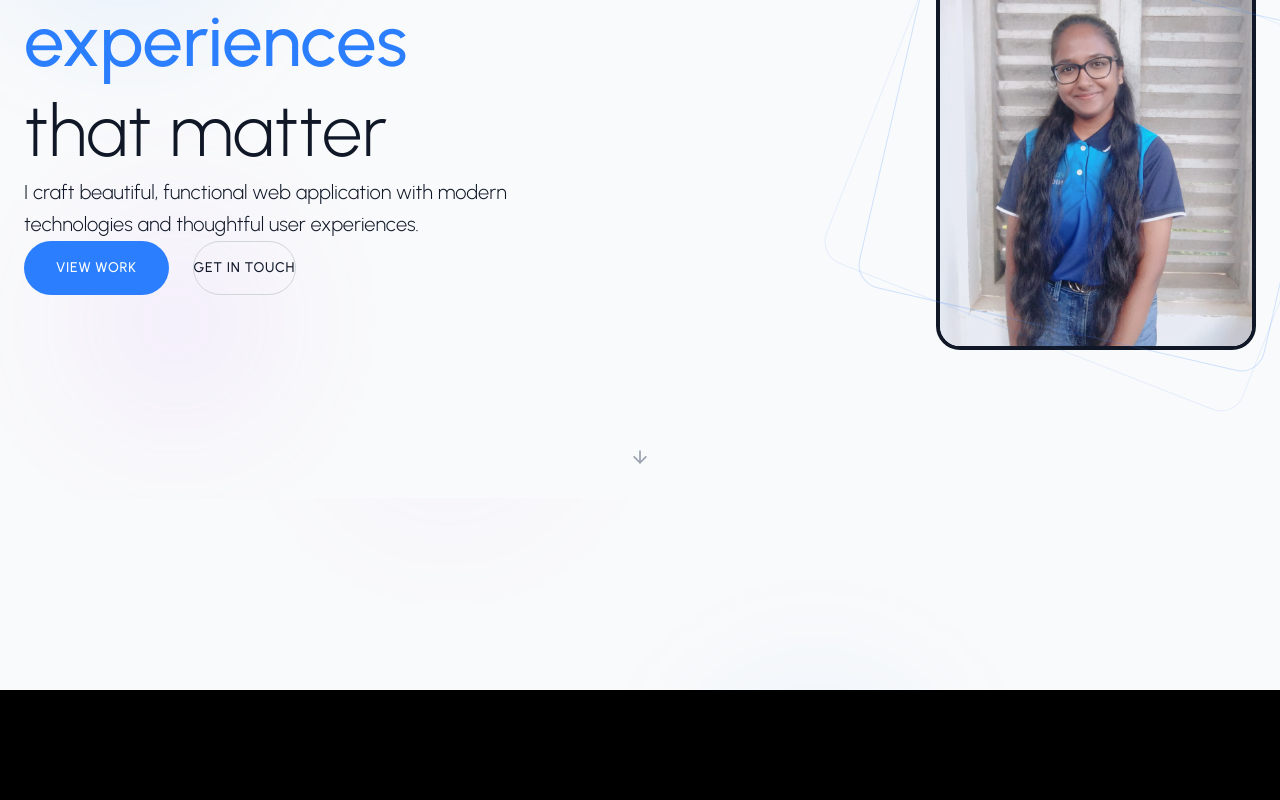
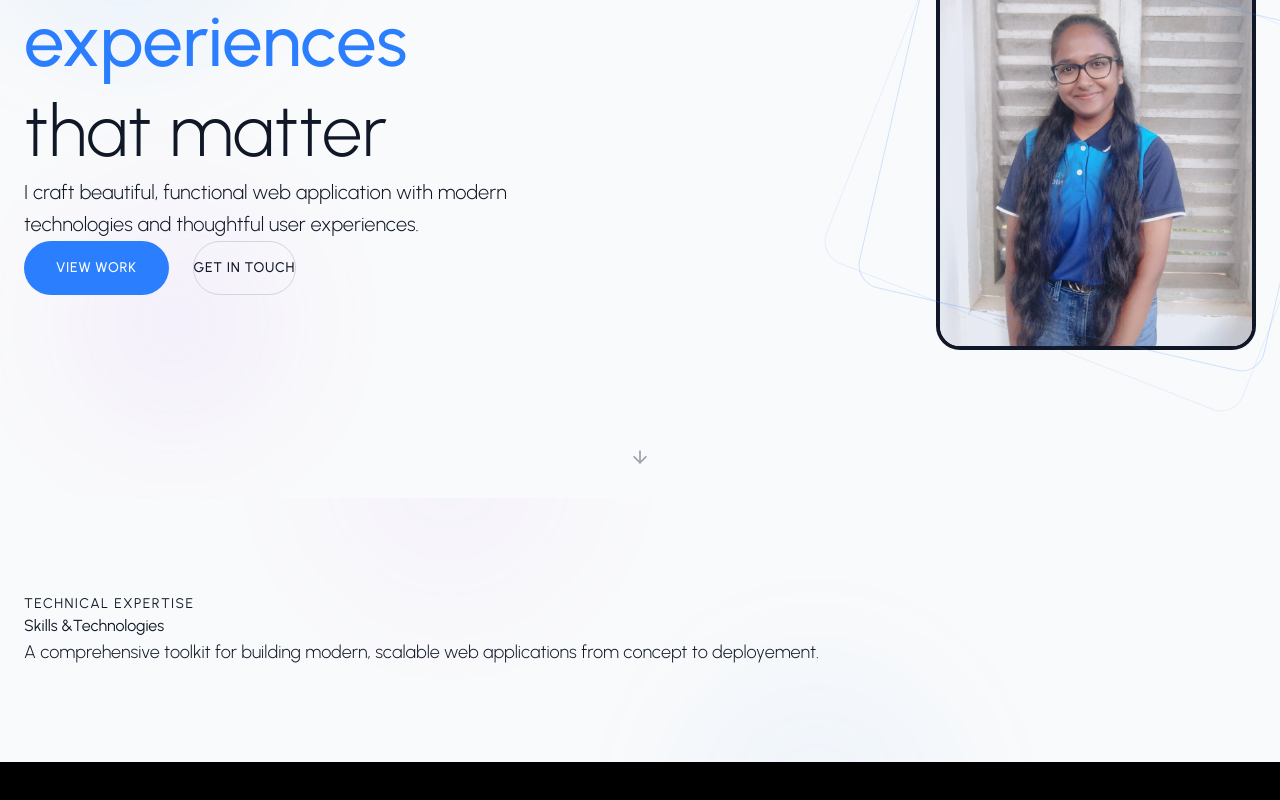
Before and after one commit to AshaniTH/my-portfolio, a React (Vite) app: page / in a window 1280 px wide. Shown: the part 302-1102 px from the top of the page. Built offline with nearby package versions, Linux system fonts and the light colour scheme.

Commit message:
feat: enhance SkillsSection with section header and descriptive text

```diff
--- a/src/components/Sections/SkillsSection.jsx
+++ b/src/components/Sections/SkillsSection.jsx
@@ -57,7 +57,44 @@ const SkillsSection = () => {
         </div>
 
       </motion.div>
-      <div className=''></div>
+      <div className='max-w-6xl mx-auto relative z-10'></div>
+
+      {/*section header*/}
+      <motion.div
+      initial = "hidden"
+      animate = {isInView ? "visible" : "hidden"}
+      variants={containerVariants}
+      className=''
+      >
+        <motion.div
+        variants={itemVariants}
+        className={`text-sm uppercase tracking-widest ${
+          isDarkMode ? "text-gray-500" : "text-gray-600"
+        }mb-4`}
+        >
+          Technical Expertise
+
+        </motion.div>
+        <motion.h2
+        variants={itemVariants}
+        className=''
+        >
+          Skills &
+          <span className= "">Technologies</span>
+        </motion.h2>
+
+        <motion.p
+        variants = {itemVariants}
+        className = {`text-lg ${
+          isDarkMode ? "text-gray-400" : "text-gray-600"
+        }max-w-2xl mx-auto font-light`}
+        >
+          A comprehensive toolkit for building modern, scalable web applications from concept to deployement.
+
+
+        </motion.p>
+
+      </motion.div>
 
     </section>
   )
```
